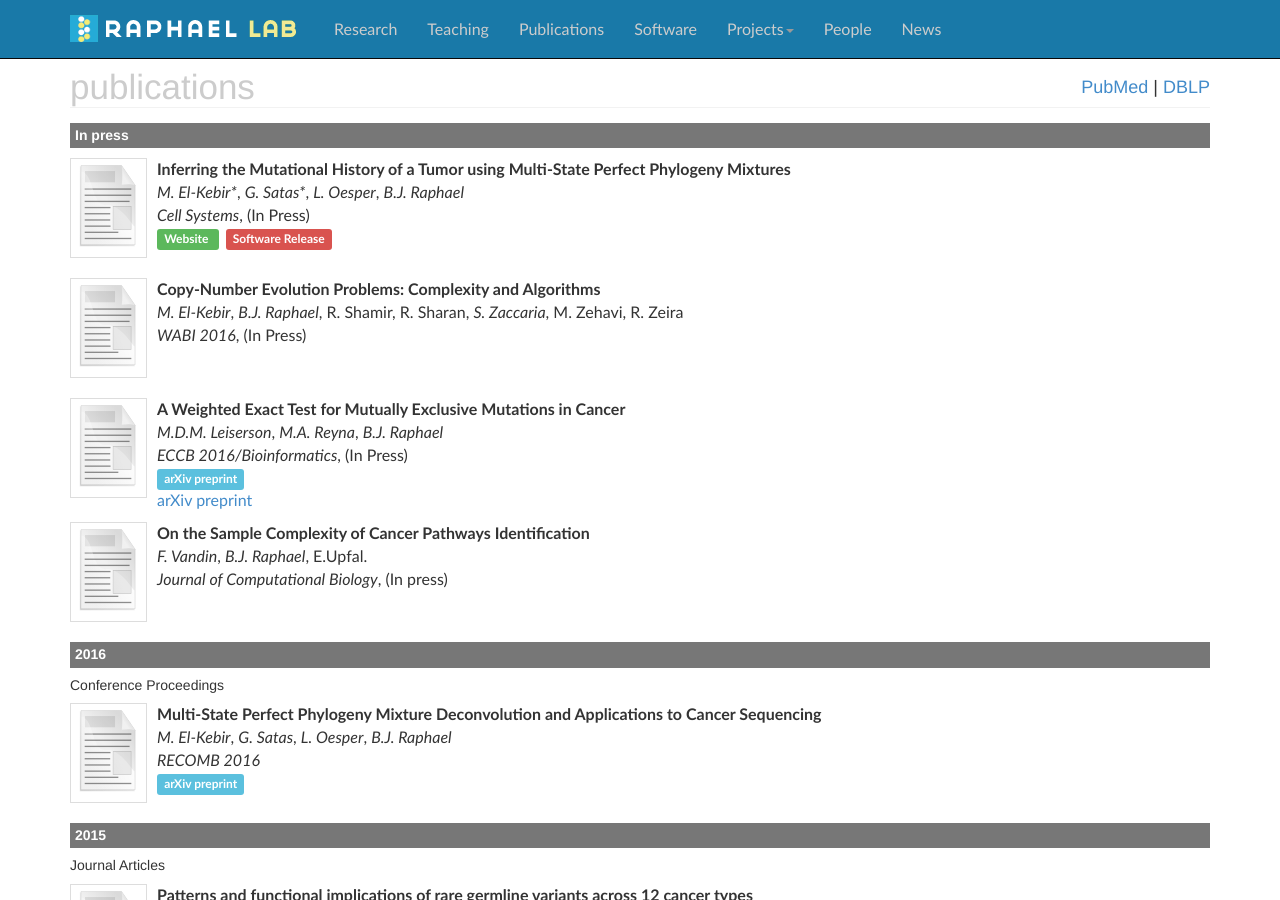
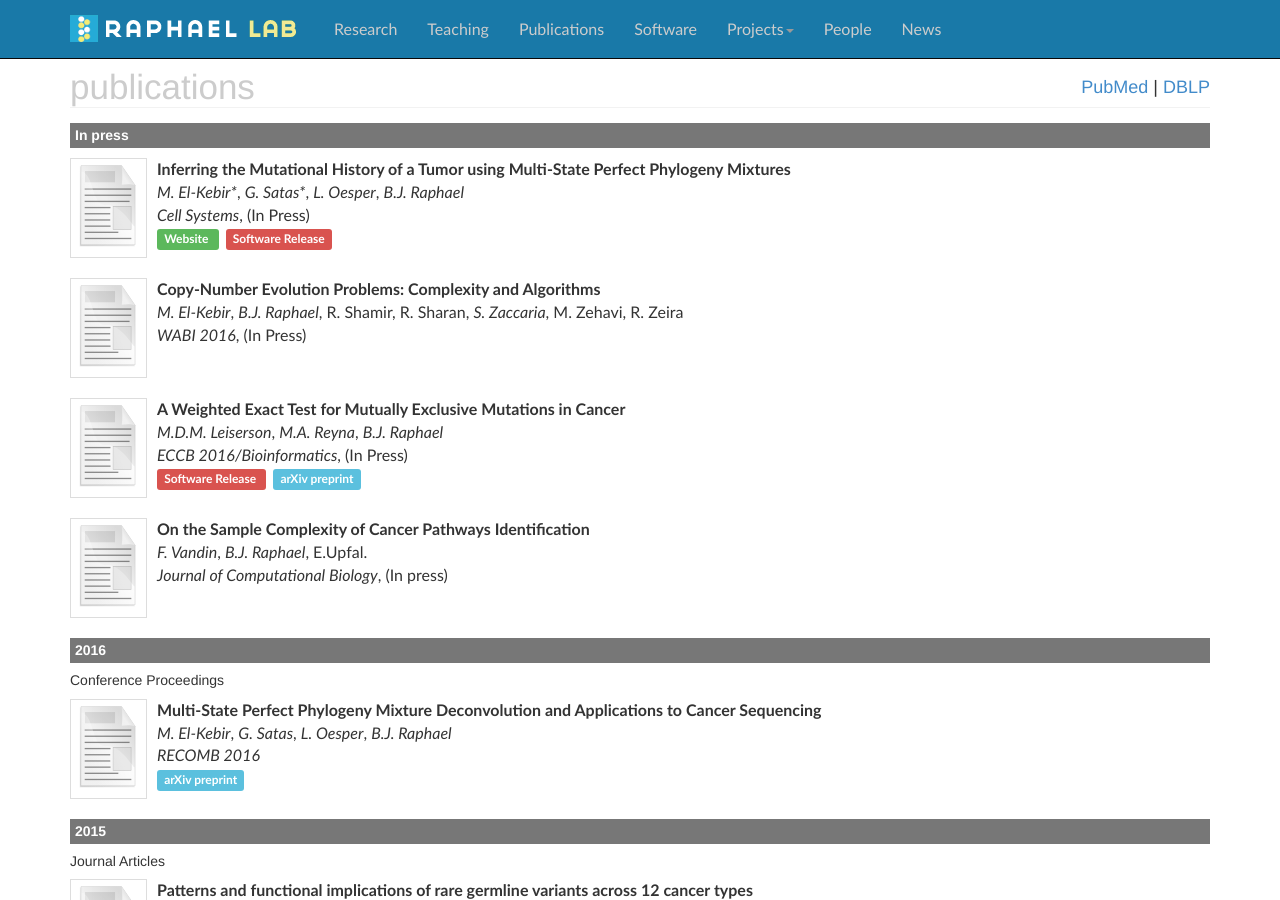
Before and after one commit to raphael-group/raphael-group.github.io, a Jekyll site: the page built from publications/index.md, in a window 1280 px wide and 900 px high. Built offline with Jekyll 4.4.1, drawn with Linux system fonts in a browser that asks for light colours; nearby versions of some CDN libraries; comment, search, counter and statistics services are not loaded.

Commit message:
Update index.md

```diff
--- a/publications/index.md
+++ b/publications/index.md
@@ -39,11 +39,12 @@ container_css_class: container publications
 
 	*ECCB 2016/Bioinformatics*, (In Press)
 
+	<span class="label label-danger">
+		<a href="https://github.com/raphael-group/">Software Release</a>
+	</span>
 	<span class="label label-info">
         	<a href="http://arxiv.org/abs/1607.02447" target="_new">arXiv preprint</a>
     	</span>
-
-	[arXiv preprint](https://arxiv.org/abs/1607.02447)
 
 * [![SampleComplexityJournal](../assets/img/papers/missing.svg)](#)
 	**On the Sample Complexity of Cancer Pathways Identification**
```
